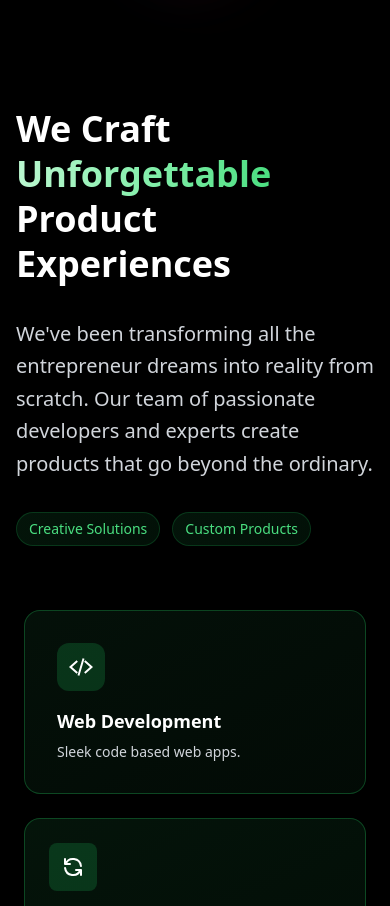
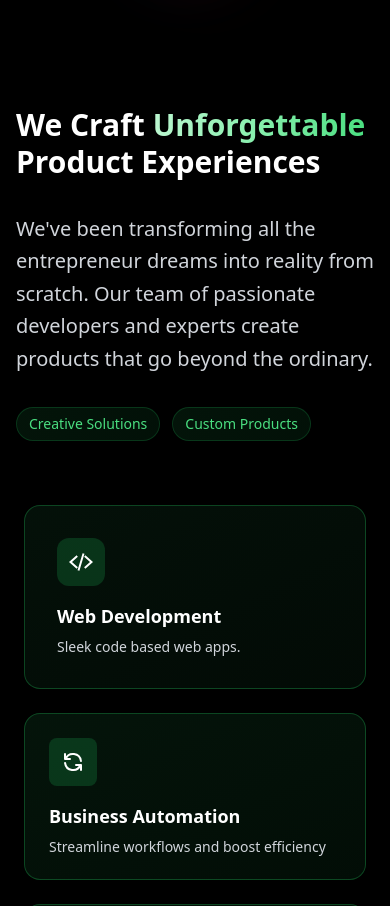
Before and after one commit to loopsspace/loopspace_portfolio, a React (Vite) app: page / in a window 390 px wide. Shown: the part 3020-3926 px from the top of the page. Built offline with nearby package versions, Linux system fonts and the light colour scheme.

Commit message:
7th commit

```diff
--- a/src/components/AboutSection.jsx
+++ b/src/components/AboutSection.jsx
@@ -41,7 +41,7 @@ const AboutSection = () => {
           {/* Enhanced Content Section - Right */}
           <div className="w-full lg:w-1/2">
             <div className="max-w-lg mx-auto lg:mx-0">
-              <h2 className="text-4xl md:text-5xl lg:text-4xl font-black text-white mb-8 leading-tight">
+              <h2 className="text-3xl md:text-5xl lg:text-4xl font-black text-white mb-8 leading-tight">
                 We Craft{' '}
                 <span className="relative inline-block">
                   <span className="text-transparent bg-clip-text bg-gradient-to-r from-green-200 via-green-300 to-green-400">
```
